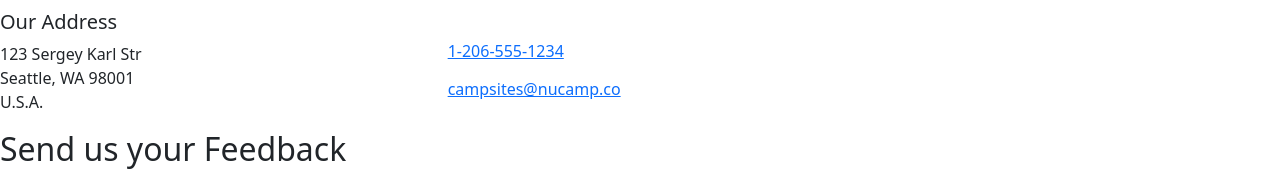
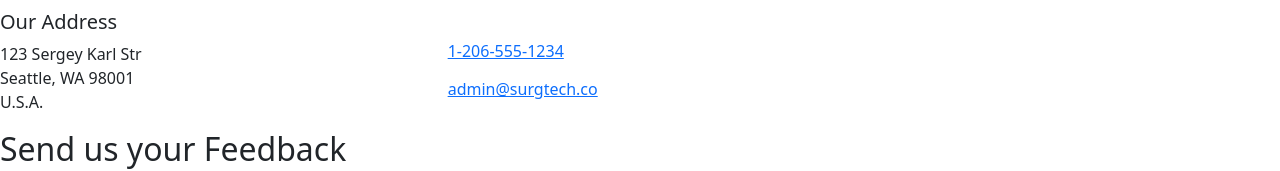
Before and after one commit to srhodes/Surgical-Tech-App, a React (Create React App) app: page /contactus in a window 1280 px wide. Shown: the part 177-348 px from the top of the page. Built offline with nearby package versions, Linux system fonts and the light colour scheme.

Commit message:
change the contact us page 2

```diff
--- a/src/pages/ContactUsPage.js
+++ b/src/pages/ContactUsPage.js
@@ -118,7 +118,7 @@
                     </div>
                     <div className="col">
                         <a role="button" className="btn btn-link" href="tel:+12065551234"><i className="fa fa-phone" /> 1-206-555-1234</a><br />
-                        <a role="button" className="btn btn-link" href="mailto:fakeemail@fakeemail.co"><i className="fa fa-envelope-o" /> campsites@nucamp.co</a>
+                        <a role="button" className="btn btn-link" href="mailto:fakeemail@fakeemail.co"><i className="fa fa-envelope-o" /> admin@surgtech.co</a>
                     </div>
                 </div>
             {/* ADDING CONTACT FORM */}
```
